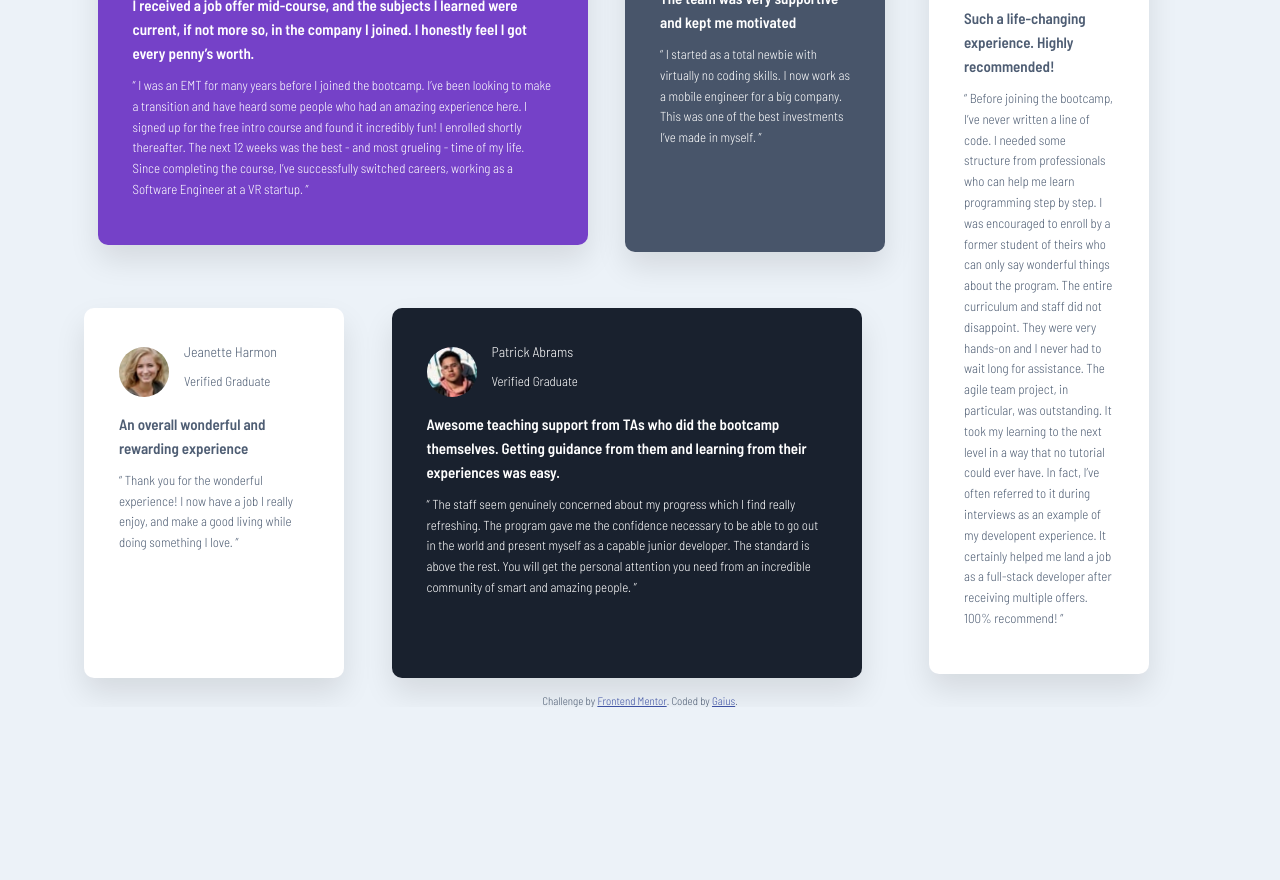
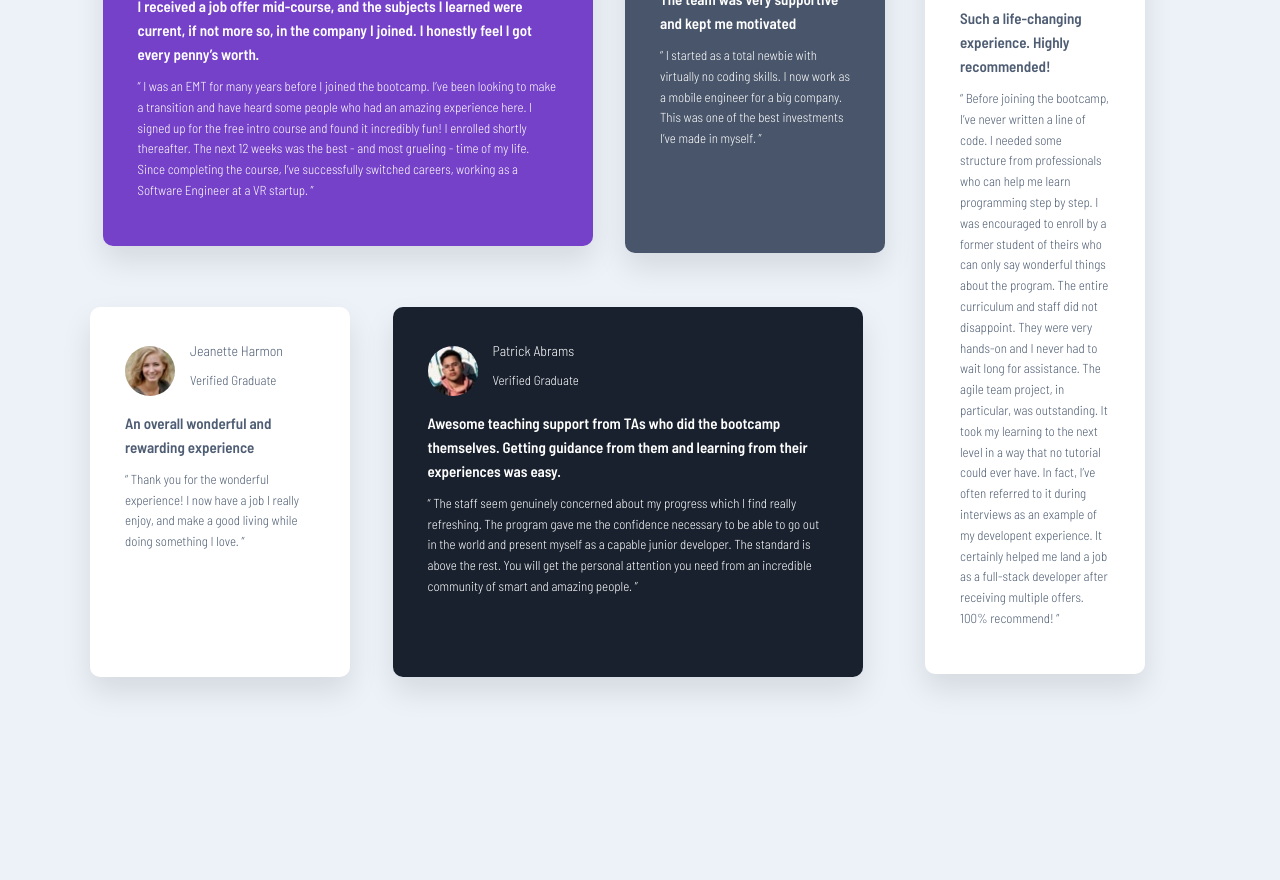
Before and after one commit to gaiuso33/testimonials-grid-section-main, a plain HTML site: page index.html in a window 1280 px wide. Shown: the part 144-1024 px from the top of the page. Before the commit the page ends 851 px from the top, so only its background shows below. Drawn offline with Linux system fonts and the light colour scheme.

Commit message:
added gutters to the CSS  grid

```diff
--- a/style.css
+++ b/style.css
@@ -19,8 +19,8 @@
     gap: 15px;
 }
 .testimonial-content p {
-  margin: 10px 0;
-  line-height: 1.6;
+    margin: 10px 0;
+    line-height: 1.6;
 }
 
 .testimonial-image {
@@ -61,16 +61,14 @@
     background-color: hsl(0, 0%, 100%);
     color: hsl(217, 19%, 38%);
 }
-    /* Desktop layout:change min-width to 900px later */
-@media (min-width: 600px) {
+    /* Desktop layout */
+@media (min-width: 900px) {
     body{
         display: flex;
         flex-direction: column;
         align-content: center;
         justify-content: center;
     }
-
-    /* turn the main container into the exact 4-col grid from the design */
     #container{
         height:max-content;
         width: fit-content;
@@ -78,26 +76,23 @@
         flex-direction: row;
         align-items: start;
     }
-
     .gridContainer{
         display: grid;
         width: 75%;
         height: fit-content;
-        gap:24px;
-        justify-items: center; /* horizontal */
+        row-gap: 20px;
+        column-gap: 20px;
+        justify-items: center;
         align-items: center;
-        grid-template-columns: repeat(4, 1fr);
-        grid-template-rows: 1fr 1fr;
+        grid-template: repeat(4, 1fr)/ 1fr 1fr;
     }
-    /* grid placement to match the screenshot */
     .daniel{
-        grid-column: 1 / span 2; /* takes 2 columns */
+        grid-column: 1 / span 2;
         grid-row: 1;
         gap:24px;
         width:420px;
         margin: 0px;
     }
-
     .jonathan{
         grid-column: 3;
         grid-row: 1;
@@ -105,7 +100,6 @@
         height: 300px;
         margin: 0px;
     }
-
     .jeanette{
         grid-column: 1;
         grid-row: 2;
@@ -113,23 +107,20 @@
         height: 300px;
         margin: 0px;
     }
-
     .patrick{
-        grid-column: 2 / span 2; /* takes columns 2-3 */
+        grid-column: 2 / span 2;
         grid-row: 2;
         width:400px;
         margin: 0px;
         height: 300px;
     }
-
     .kira{
         grid-column: 4 ;
         grid-row: 1/ span 2;
         width: 150px;
         height: max-content;
-        /* tall card on the right */
     }
-    }
+}
 
 .attribution {
     font-size: 11px;
```
